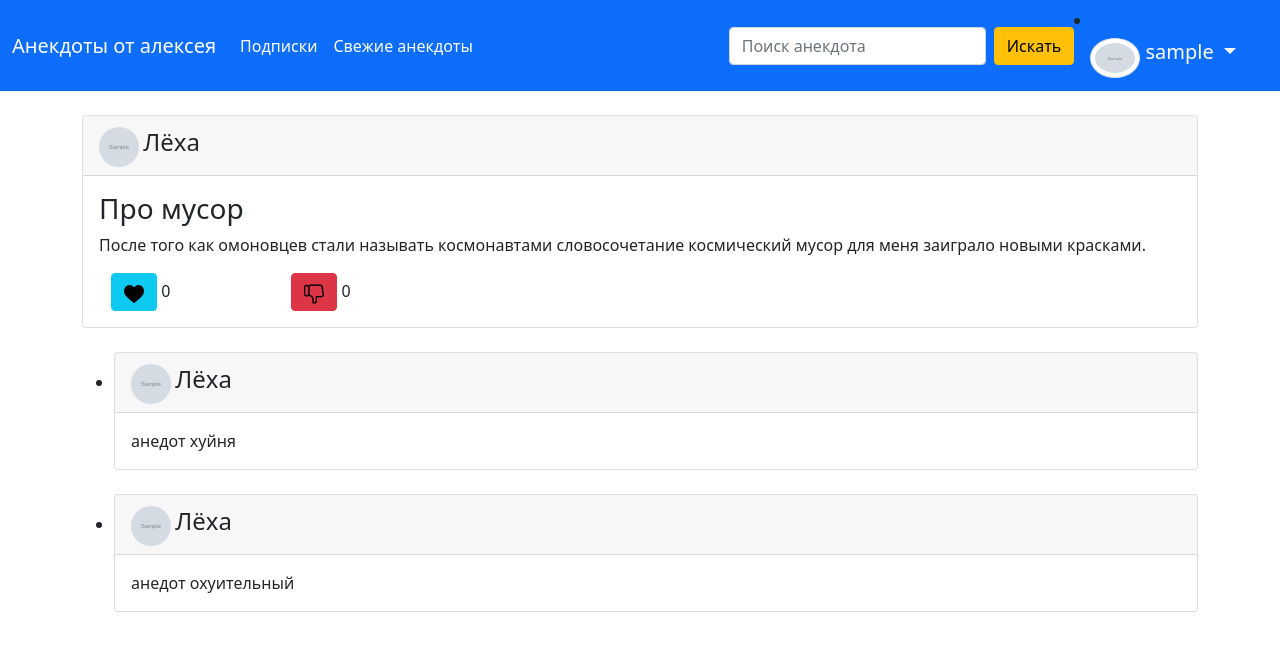
After one commit to UtkaDeGod/flask_project, a Flask app: template templates/coments.html in a window 1280 px wide. The commit adds this page. Shown: the top 651 px of the page. Run offline with Flask 2, Linux system fonts and the light colour scheme; the template is opened without the code that fills it: most values are stand-ins (such as "Sample title", 1, 10 or a date in 2020); grey boxes marked "Sample" are stand-in pictures; parts of the project's set-up code (start-up, migrations or seed data) failed here and were passed over.

Commit message:
design+ and design login, register

```diff
--- /dev/null
+++ b/templates/coments.html
@@ -0,0 +1,71 @@
+{% extends "main_shablon.html" %}
+
+{% block content %}
+<div class="card">
+    <div class="card-header">
+        <img src="{{ avatar }}" style="border-radius: 50%" width="40" height="40" id="ava">
+        <label for="ava" style="font-size:150%">Лёха</label>
+    </div>
+    <div class="card-body">
+        <h3>Про мусор</h3>
+        <p>После того как омоновцев стали называть космонавтами словосочетание космический мусор для
+            меня заиграло новыми красками.</p>
+        <!-- лайки и дизлайки -->
+        <div class="container">
+            <div class="row">
+                <div class="col-2">
+                    <form method="post" id="form" action="">
+                        <input type="hidden" name="appraisal" value="1">
+                        <button type="submit" id="like" class="btn btn-info">
+                            <img src="{{ url_for('static', filename='img/heart.png') }}" width="20"
+                                 height="20">
+                        </button>
+                        <label for="like">0</label>
+                        <div class="field"></div>
+                    </form>
+                </div>
+
+                <div class="col-2">
+                    <form method="post" id="form" action="">
+                        <input type="hidden" name="appraisal" value="0">
+                        <button type="submit" id="dislike" class="btn btn-danger">
+                            <img src="{{ url_for('static', filename='img/dislike.png') }}" width="20"
+                                 height="20">
+                        </button>
+                        <label for="dislike">0</label>
+                        <div class="field"></div>
+                    </form>
+                </div>
+                <div class="col-xl"></div>
+            </div>
+        </div>
+    </div>
+</div>
+<br>
+<ul>
+    <li>
+        <div class="card">
+            <div class="card-header">
+                <img src="{{ avatar }}" style="border-radius: 50%" width="40" height="40" id="ava">
+                <label for="ava" style="font-size:150%">Лёха</label>
+            </div>
+            <div class="card-body">
+                анедот хуйня
+            </div>
+        </div>
+    </li>
+    <br>
+
+    <li>
+        <div class="card">
+            <div class="card-header">
+                <img src="{{ avatar }}" style="border-radius: 50%" width="40" height="40" id="ava">
+                <label for="ava" style="font-size:150%">Лёха</label>
+            </div>
+            <div class="card-body">
+                анедот охуительный
+            </div>
+        </div>
+    </li>
+</ul>
+{% endblock %}
```
Also changed, not shown: templates/base.html (+15 -7 lines), templates/login.html (added, +52 -0 lines), templates/register.html (added, +58 -0 lines), templates/user_page.html (+36 -19 lines).
